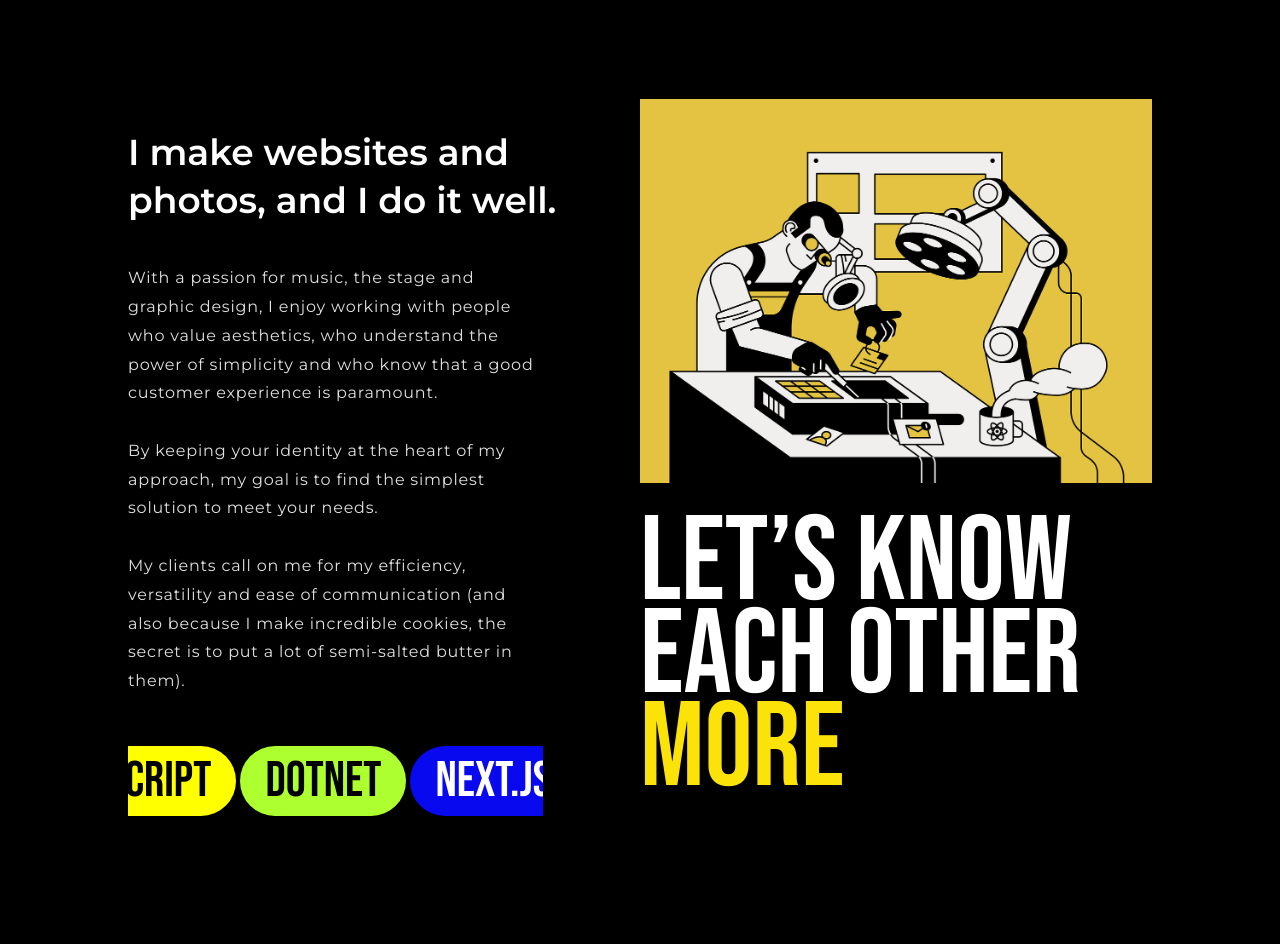
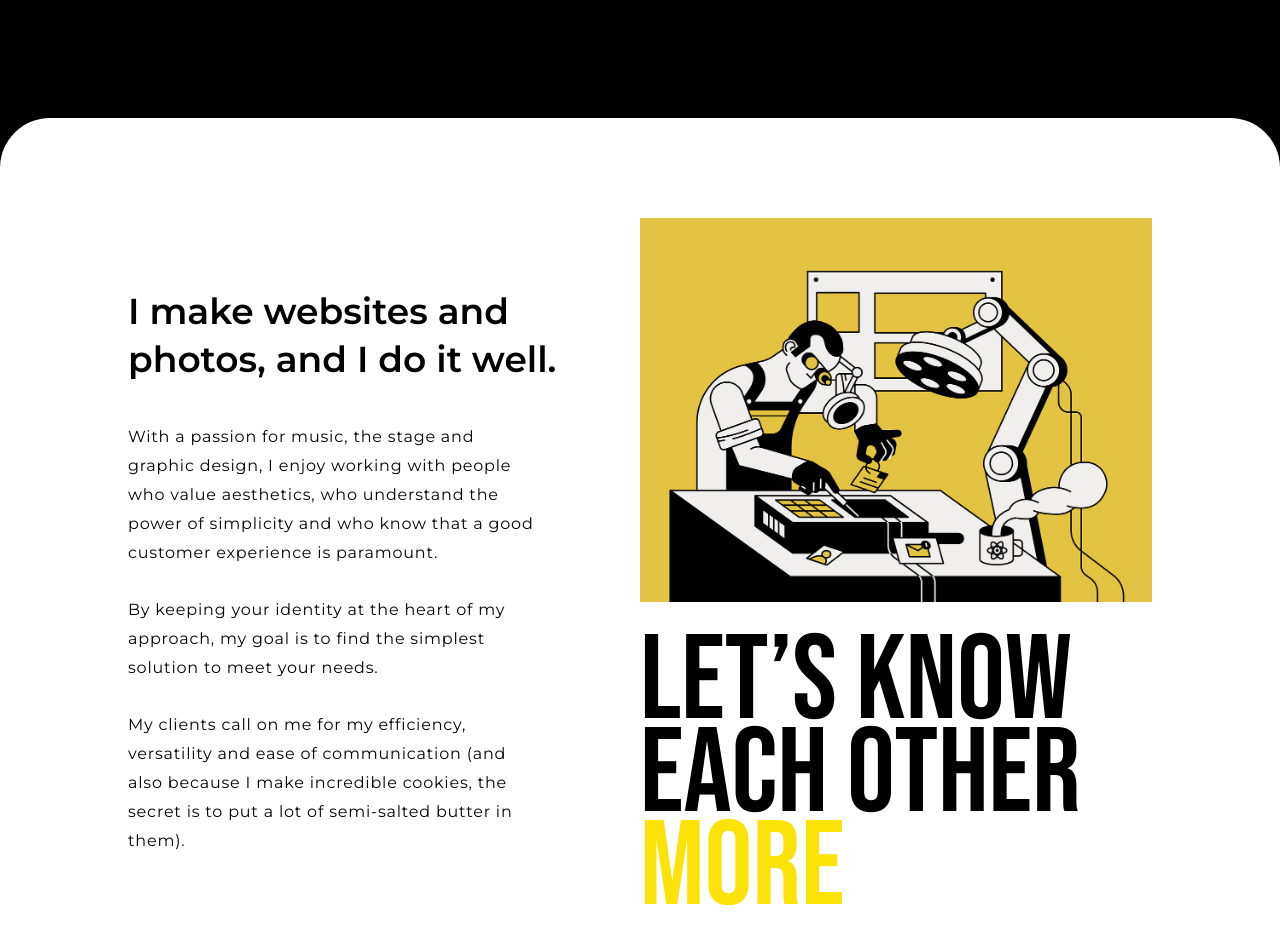
Before and after one commit to Subhampreet/Brand_Portfolio, a Next.js app: page /about in a window 1280 px wide. Shown: the part 860-1804 px from the top of the page. Before the commit the page ends 1686 px from the top, so only its background shows below. Built offline with nearby package versions, Linux system fonts and the light colour scheme.

Commit message:
Build 0.1.4 : Image Hover Effect Added

```diff
--- a/src/pages/about.js
+++ b/src/pages/about.js
@@ -16,16 +16,22 @@ function About() {
           </div>
         </div>
       </div>
-      <div className='info'>
+      <div className='info_me'>
         <div className='body'>
           <div className='left'>
             <h5>I make websites and photos, and I do it well.</h5>
             <p>With a passion for music, the stage and graphic design, I enjoy working with people who value aesthetics, who understand the power of simplicity and who know that a good customer experience is paramount.<br /><br/>By keeping your identity at the heart of my approach, my goal is to find the simplest solution to meet your needs. <br /><br/>My clients call on me for my efficiency, versatility and ease of communication (and also because I make incredible cookies, the secret is to put a lot of semi-salted butter in them).</p>
-            <Marquee className='techstack-tags' pauseOnHover>
+
+            {/* <Marquee className='techstack-tags' pauseOnHover>
               <div className='tag'>Next.JS</div>
               <div className='tag yellow'>JavaScript</div>
               <div className='tag green'>DotNet</div>
             </Marquee>
+            <Marquee className='techstack-tags' pauseOnHover direction='right'>
+              <div className='tag'>MONGODB</div>
+              <div className='tag yellow'></div>
+              <div className='tag green'>DotNet</div>
+            </Marquee> */}
           </div>
           <div className='right'>
             <img src="./about_02.jpg" />
--- a/src/styles/globals.css
+++ b/src/styles/globals.css
@@ -380,20 +380,42 @@ button{
   color: #989AAB;
 }
 
+.AboutMe .banner .body .bottom{
+  overflow: hidden;
+  border-radius: 30px;
+  transition: transform 0.5s ease;
+}
+
+.AboutMe .banner .body .bottom:hover{
+  transform: scale(0.9);
+}
+
 .AboutMe .banner .body .bottom img{
   object-fit: cover;
   width: 100%;
   height: 500px;
   background-position: center;
   border-radius: 30px;
+  transition: transform 0.5s ease;
 }
 
-.AboutMe .info{
+.AboutMe .banner .body .bottom img:hover{
+  /* transform: scale(0.9); */
+  /* transform: translate3d(-50%, -42.4811%, 0px); */
+  transform: scale(1.2);
+}
+
+.AboutMe .info_me{
   width: 100%;
   padding-top: 100px;
+  background-color: #fff;
+  margin-top: 150px;
+  padding-bottom: 100px;
+  border-top-left-radius: 50px;
+  border-top-right-radius: 50px;
 }
 
-.AboutMe .info .body{
+.AboutMe .info_me .body{
   width: 80%;
   margin: auto;
   display: flex;
@@ -401,71 +423,72 @@ button{
   align-items: center;
 }
 
-.AboutMe .info .body .left{
+.AboutMe .info_me .body .left{
   width: 45%;
 }
 
-.AboutMe .info .body .left h5{
-  color: #fff;
+.AboutMe .info_me .body .left h5{
+  color: #000;
   font-size: 36px;
   font-weight: 600;
   line-height: 3rem;
   margin-bottom: 40px !important;
 }
 
-.AboutMe .info .body .left p {
-  color: #e0e0e0;
+.AboutMe .info_me .body .left p {
+  color: #050505;
   line-height: 1.8rem;
   letter-spacing: 0.05rem;
   font-weight: 400;
   width: 90%;
+  margin-bottom: 50px;
 }
 
-.AboutMe .info .body .left .techstack-tags{
+.AboutMe .info_me .body .left .techstack-tags{
   width: 90%;
-  margin-top: 50px;
+  margin-top: 4px;
   display: flex;
 }
 
-.AboutMe .info .body .left .techstack-tags .tag{
+.AboutMe .info_me .body .left .techstack-tags .tag{
   padding: 5px 25px;
   color: #fff;
   background-color: #0909f0;
   width: fit-content;
   font-size: 50px;
   font-family: 'Bebas Neue', sans-serif;
-  margin-bottom: 10px;
+  /* margin-bottom: 10px; */
   margin-right: 4px;
-  border-radius: 35px;
+  /* border-radius: 35px; */
 }
 
-.AboutMe .info .body .left .techstack-tags .yellow{
+.AboutMe .info_me .body .left .techstack-tags .yellow{
   background-color: yellow;
   color: #000;
 }
 
-.AboutMe .info .body .left .techstack-tags .green{
+.AboutMe .info_me .body .left .techstack-tags .green{
   background-color: greenyellow;
   color: #000;
 }
 
-.AboutMe .info .body .right{
+.AboutMe .info_me .body .right{
   width: 50%;
 }
 
-.AboutMe .info .body .right img{
+.AboutMe .info_me .body .right img{
   width: 100%;
 }
 
-.AboutMe .info .body .right .bottom{
+.AboutMe .info_me .body .right .bottom{
   font-family: 'Bebas Neue', sans-serif;
-  color: #fff;
+  color: #000;
   margin-top: 30px;
   font-size: 120px;
   line-height: 5.8rem;
 }
 
-.AboutMe .info .body .right .bottom span {
+.AboutMe .info_me .body .right .bottom span {
   color: #FBE309;
 }
 
```
